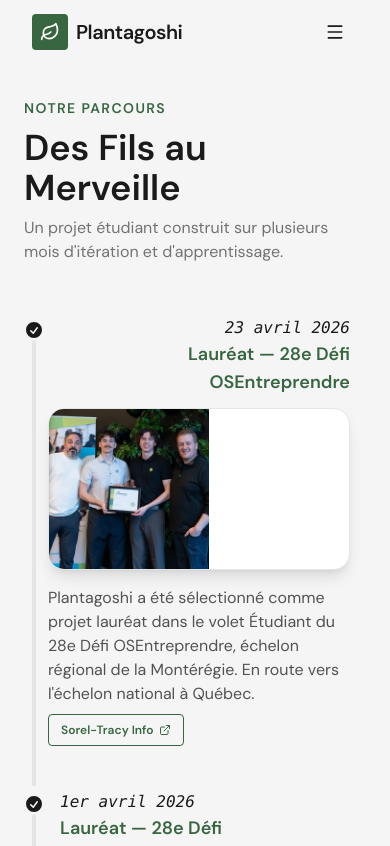
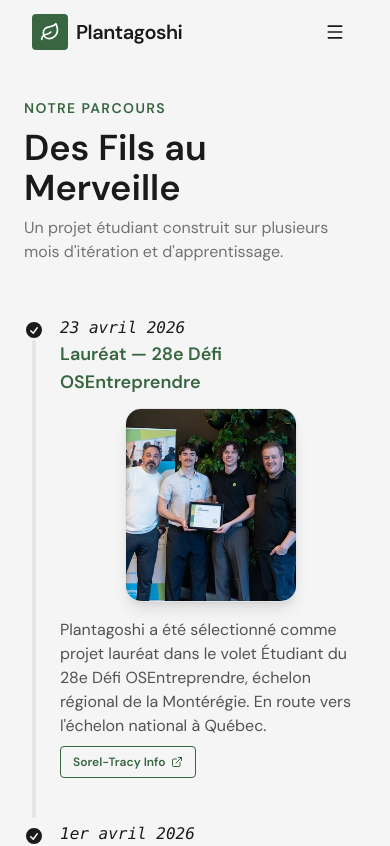
Before and after one commit to Plantagoshi/plantagoshi-landing, a Vue app: page /timeline in a window 390 px wide. Shown: the top 846 px of the page. Built offline with nearby package versions, Linux system fonts and the light colour scheme.

Commit message:
style: update timeline style on mobile

```diff
--- a/src/pages/TimelinePage.vue
+++ b/src/pages/TimelinePage.vue
@@ -26,7 +26,7 @@
                     </div>
                     <div
                         class="mb-10"
-                        :class="i % 2 === 0 ? 'timeline-start text-end mr-4' : 'timeline-end ml-4'"
+                        :class="i % 2 === 0 ? 'timeline-start md:text-end ml-4 md:ml-0 md:mr-4' : 'timeline-end ml-4'"
                     >
                         <time class="font-mono italic">{{
                             t(`timeline.steps.${step.name}.date`)
@@ -36,12 +36,12 @@
                         </div>
                         <div class="grid md:grid-cols-2 gap-4 mt-3 items-center">
                             <div
-                                class="relative overflow-hidden rounded-2xl shadow-lg border border-base-300 bg-base-100 order-start"
+                                class="relative overflow-hidden rounded-2xl shadow-lg border border-base-300 bg-base-100 order-start mx-auto md:mx-0"
                                 :class="i % 2 === 0 ? '' : 'md:order-last'"
                             >
                                 <img
                                     :src="step.img"
-                                    class="w-40 h-40 md:h-72 md:w-72 object-cover hover:scale-105 transition-transform duration-200"
+                                    class="w-full h-48 md:h-72 md:w-72 object-cover hover:scale-105 transition-transform duration-200"
                                 />
                             </div>
                             <div>
```
